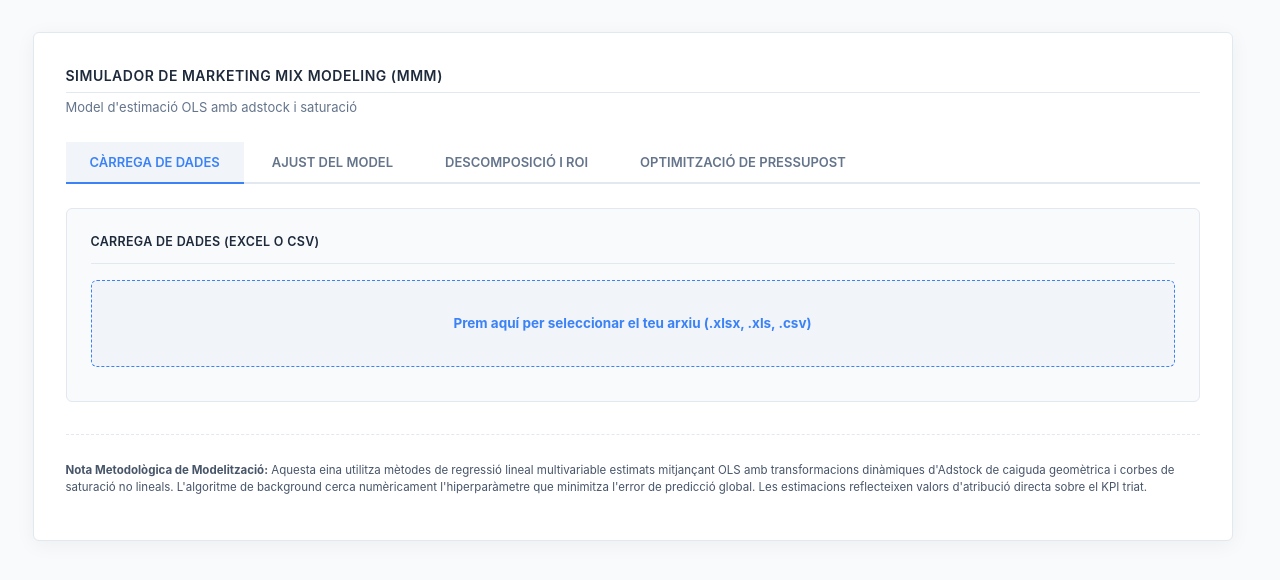
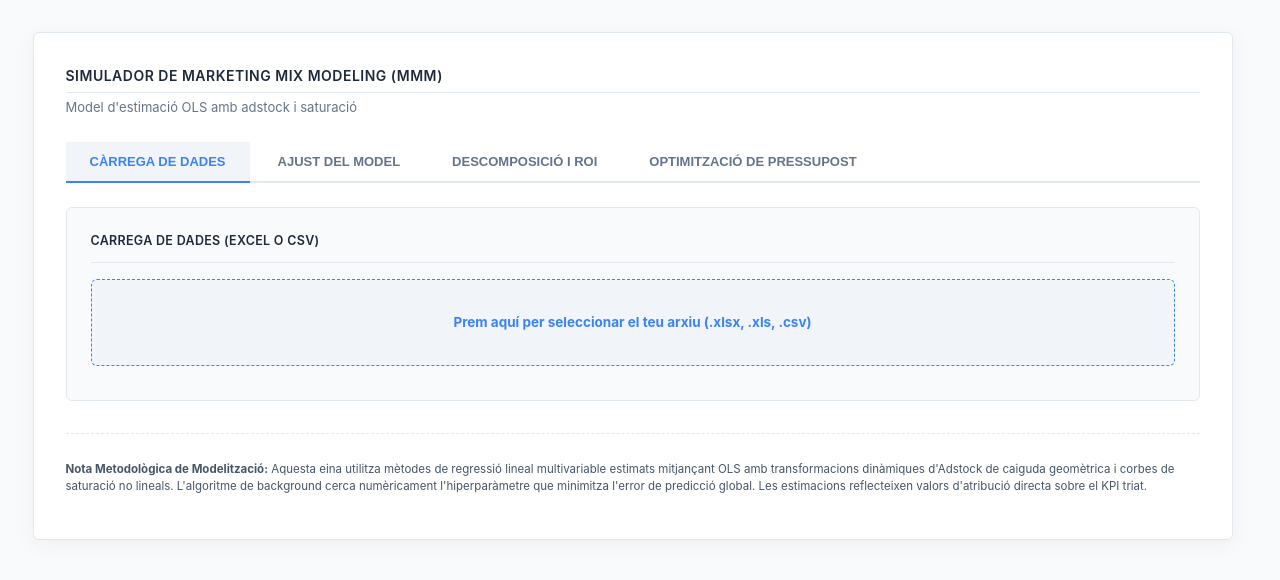
Before and after one commit to alberthr/alberthr.github.io, a Jekyll site: the page calculadores/simulador_mmm.html, which Jekyll copies as it is, in a window 1280 px wide. Shown: the top 580 px of the page. Built offline with Jekyll 4.4.1, drawn with Linux system fonts in a browser that asks for light colours.

Commit message:
Update simulador_mmm.html

```diff
--- a/calculadores/simulador_mmm.html
+++ b/calculadores/simulador_mmm.html
@@ -90,7 +90,7 @@
         }
 
         .tab-btn {
-			font-family: inherit;
+            font-family: revert;
             padding: var(--cc-space-3) var(--cc-space-5);
             font-size: 13px;
             font-weight: 600;
@@ -98,12 +98,12 @@
             background: none;
             border: none;
             border-bottom: 2px solid transparent;
+			border-radius: 0;
             cursor: pointer;
             transition: all 0.2s ease;
             margin-bottom: -2px;
             text-transform: uppercase;
             width: auto;
-			border-radius: 0;
         }
 
         .tab-btn:hover { color: var(--cc-primary); }
@@ -189,11 +189,6 @@
             background: white;
             width: 100%;
         }
-
-		.tabs-container button {
-			width: auto;
-		}
-
         select { height: 28px; line-height: 1; }
 
         input[type="number"]:disabled, select:disabled {
```
Lines whose indentation alone changed are shown as unchanged.
